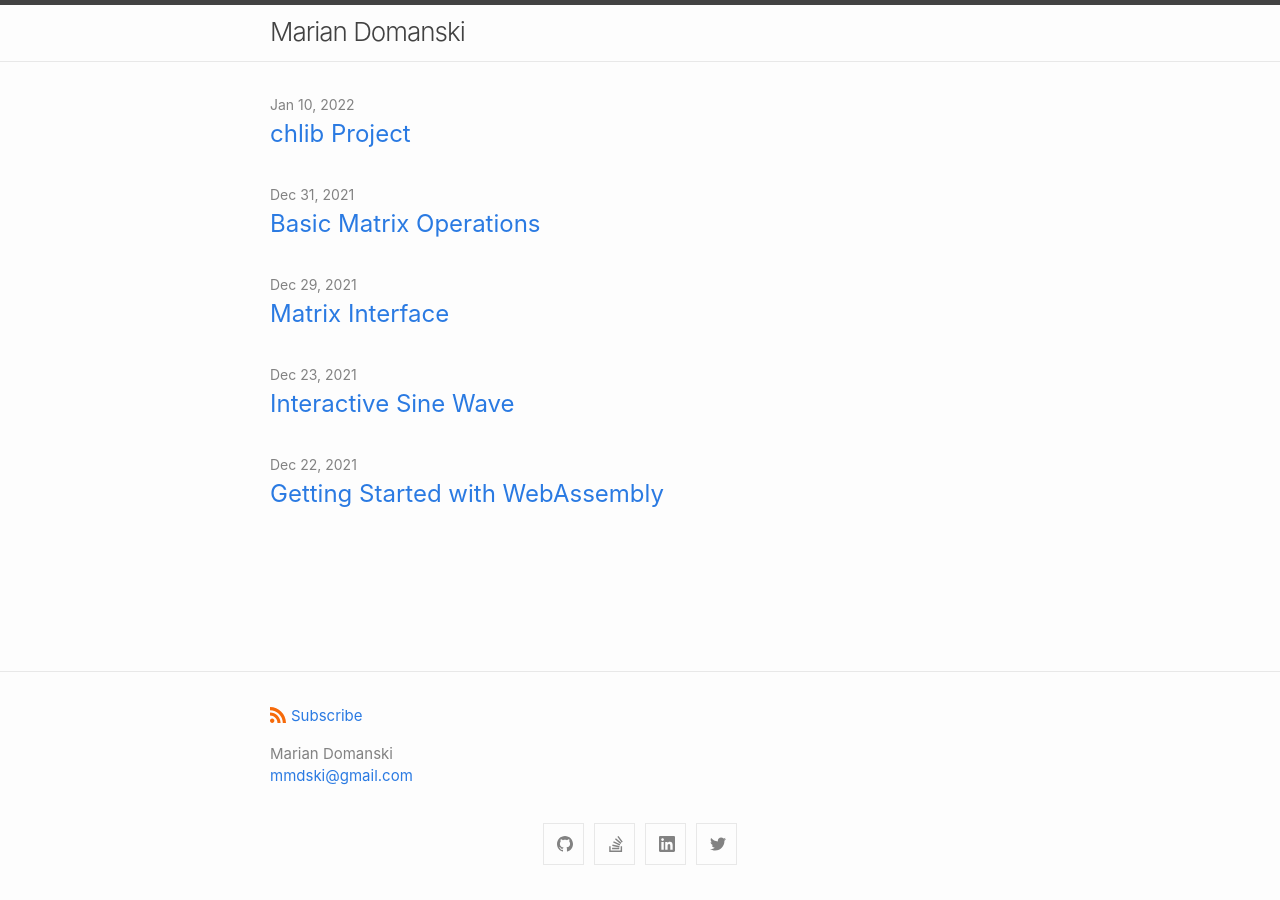
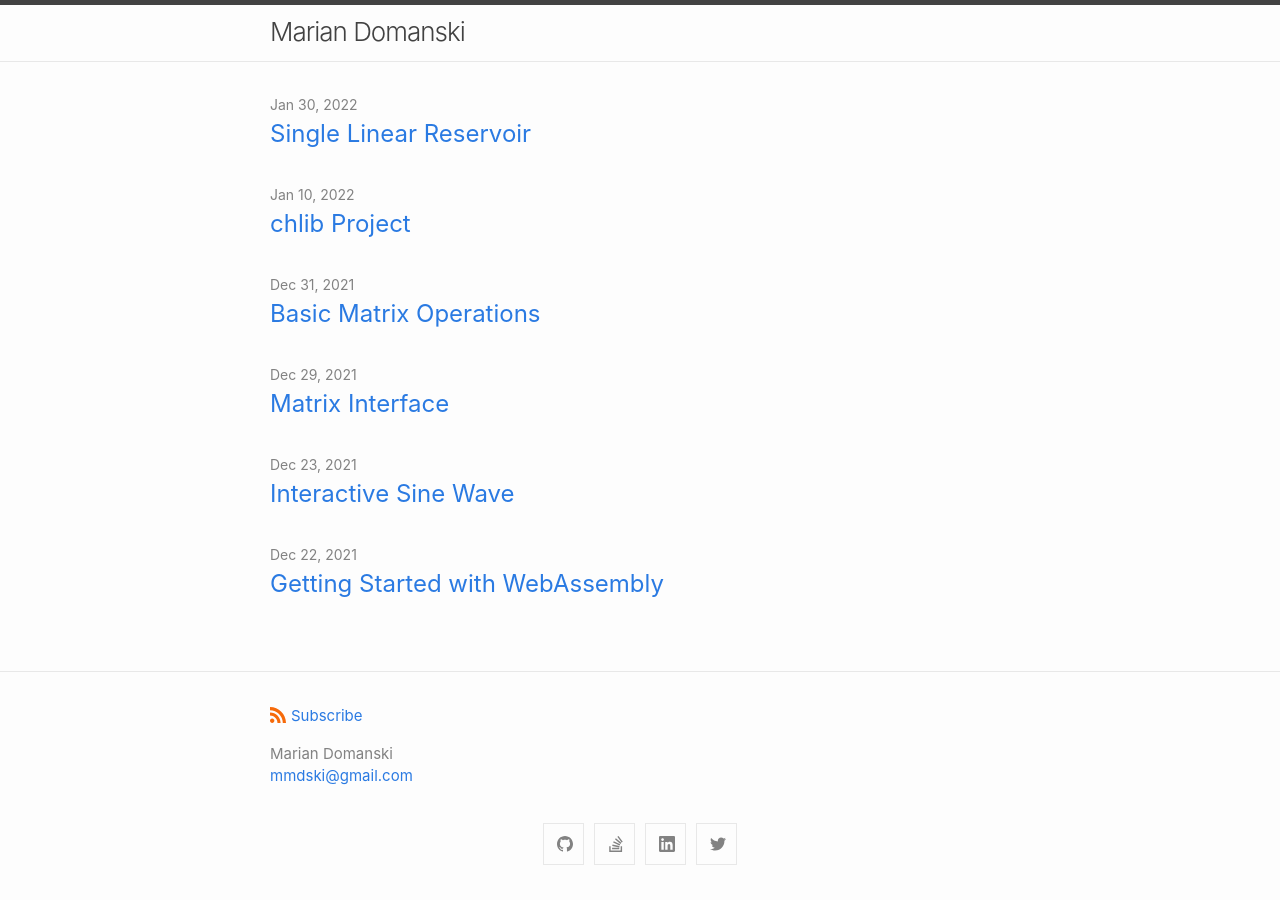
Before and after one commit to mmdski/mmdski.github.io, a Jekyll site: the page built from index.markdown, in a window 1280 px wide. Built offline with Jekyll 4.4.1, drawn with Linux system fonts in a browser that asks for light colours.

Commit message:
publish single-linear-reservoir

```diff
--- a/_drafts/single-linear-reservoir.md
+++ b/_posts/2022-01-30-single-linear-reservoir.md
@@ -1,8 +1,8 @@
 ---
 layout: post
 title: Single Linear Reservoir
+date: 2022-01-30 11:51 -0600
 ---
-
 <script type="text/javascript" src="https://cdn.plot.ly/plotly-2.6.3.min.js"></script>
 
 <style>
```
